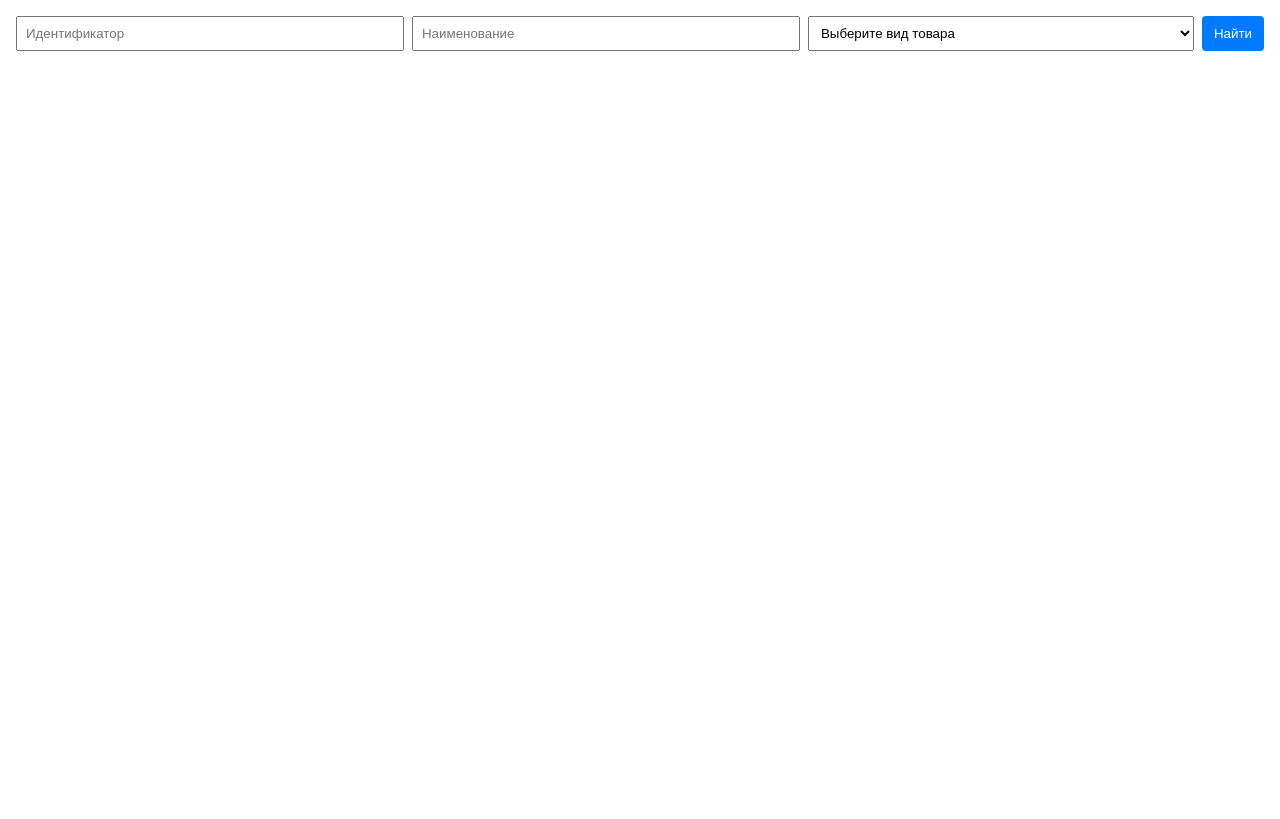
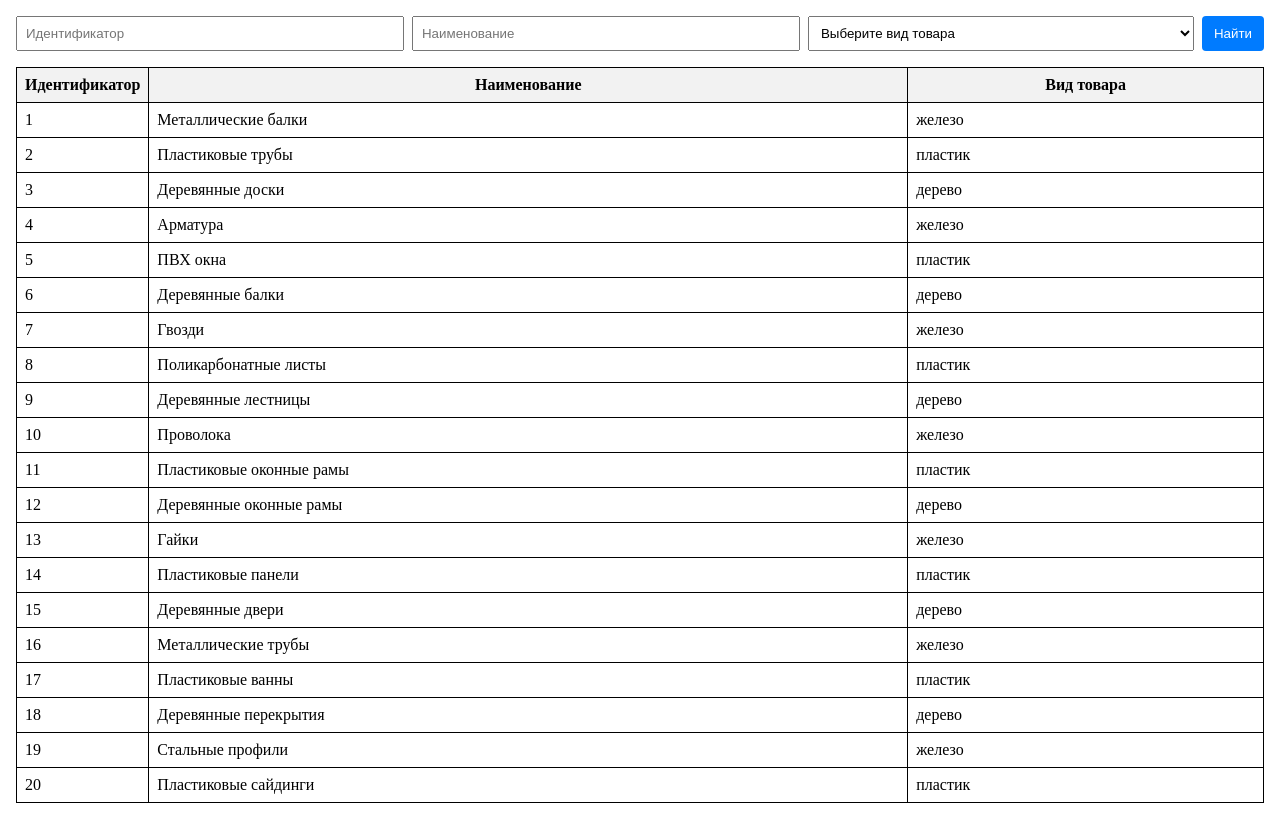
Before and after one commit to TULENp/ConstructionStore, a React (Vite) app: page / in a window 1280 px wide. Built offline with nearby package versions, Linux system fonts and the light colour scheme.

Commit message:
Add product result table. Add product data json.

```diff
--- /dev/null
+++ b/src/components/SearchBar/ProductTable/ProductTable.module.css
@@ -0,0 +1,20 @@
+.table {
+    width: 100%;
+    border-collapse: collapse;
+    margin-top: 16px;
+}
+
+.table th,
+.table td {
+    border: 1px solid #000;
+    padding: 8px;
+}
+
+.table th {
+    background-color: #f2f2f2;
+}
+
+.table th:first-child,
+.table td:first-child {
+    width: 10%;
+}
--- /dev/null
+++ b/src/components/SearchBar/ProductTable/ProductTable.tsx
@@ -0,0 +1,36 @@
+import React from 'react';
+import styles from './ProductTable.module.css'; // Подключаем модульные стили
+
+interface ProductTableProps {
+    id: number;
+    name: string;
+    type: string;
+}
+
+interface Props {
+    products: ProductTableProps[];
+}
+
+//* Display product data as a table
+export function ProductTable({ products }: Props) {
+    return (
+        <table className={styles.table}>
+            <thead>
+                <tr>
+                    <th>Идентификатор</th>
+                    <th>Наименование</th>
+                    <th>Вид товара</th>
+                </tr>
+            </thead>
+            <tbody>
+                {products.map((prod) => (
+                    <tr key={prod.id}>
+                        <td>{prod.id}</td>
+                        <td>{prod.name}</td>
+                        <td>{prod.type}</td>
+                    </tr>
+                ))}
+            </tbody>
+        </table>
+    );
+}
--- /dev/null
+++ b/src/components/SearchBar/ProductTable/index.ts
@@ -0,0 +1 @@
+export { ProductTable } from './ProductTable';
--- /dev/null
+++ b/src/mockup/MockupData.json
@@ -0,0 +1,102 @@
+[
+    {
+        "id": 1,
+        "name": "Металлические балки",
+        "type": "железо"
+    },
+    {
+        "id": 2,
+        "name": "Пластиковые трубы",
+        "type": "пластик"
+    },
+    {
+        "id": 3,
+        "name": "Деревянные доски",
+        "type": "дерево"
+    },
+    {
+        "id": 4,
+        "name": "Арматура",
+        "type": "железо"
+    },
+    {
+        "id": 5,
+        "name": "ПВХ окна",
+        "type": "пластик"
+    },
+    {
+        "id": 6,
+        "name": "Деревянные балки",
+        "type": "дерево"
+    },
+    {
+        "id": 7,
+        "name": "Гвозди",
+        "type": "железо"
+    },
+    {
+        "id": 8,
+        "name": "Поликарбонатные листы",
+        "type": "пластик"
+    },
+    {
+        "id": 9,
+        "name": "Деревянные лестницы",
+        "type": "дерево"
+    },
+    {
+        "id": 10,
+        "name": "Проволока",
+        "type": "железо"
+    },
+    {
+        "id": 11,
+        "name": "Пластиковые оконные рамы",
+        "type": "пластик"
+    },
+    {
+        "id": 12,
+        "name": "Деревянные оконные рамы",
+        "type": "дерево"
+    },
+    {
+        "id": 13,
+        "name": "Гайки",
+        "type": "железо"
+    },
+    {
+        "id": 14,
+        "name": "Пластиковые панели",
+        "type": "пластик"
+    },
+    {
+        "id": 15,
+        "name": "Деревянные двери",
+        "type": "дерево"
+    },
+    {
+        "id": 16,
+        "name": "Металлические трубы",
+        "type": "железо"
+    },
+    {
+        "id": 17,
+        "name": "Пластиковые ванны",
+        "type": "пластик"
+    },
+    {
+        "id": 18,
+        "name": "Деревянные перекрытия",
+        "type": "дерево"
+    },
+    {
+        "id": 19,
+        "name": "Стальные профили",
+        "type": "железо"
+    },
+    {
+        "id": 20,
+        "name": "Пластиковые сайдинги",
+        "type": "пластик"
+    }
+]
--- a/src/pages/MainPage/MainPage.tsx
+++ b/src/pages/MainPage/MainPage.tsx
@@ -1,11 +1,14 @@
 import React from 'react';
 import styles from './MainPage.module.css';
 import { SearchBar } from '../../components/SearchBar';
+import { ProductTable } from '../../components/SearchBar/ProductTable';
+import data from '../../mockup/MockupData.json';
 
 export function MainPage() {
     return (
         <main>
             <SearchBar />
+            <ProductTable products={data} />
         </main>
     );
 }
```
